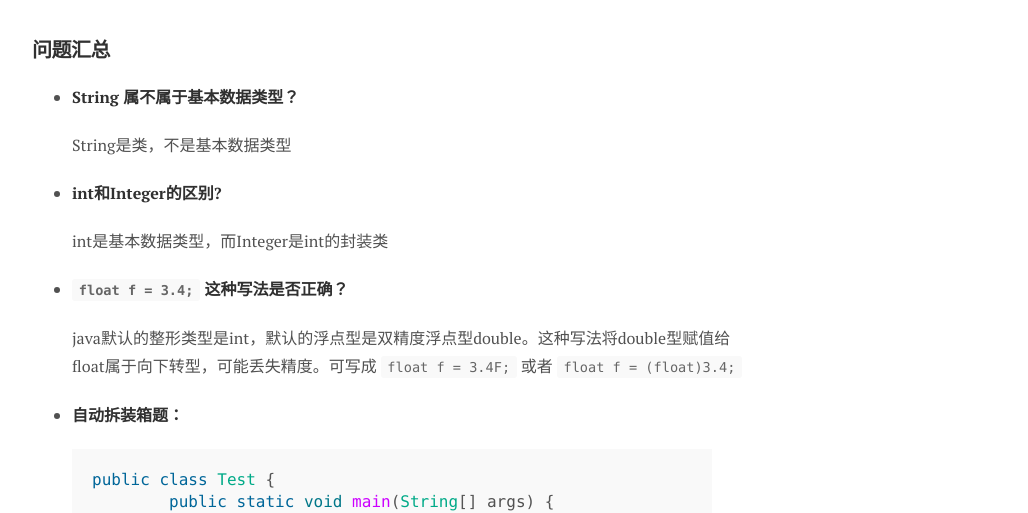
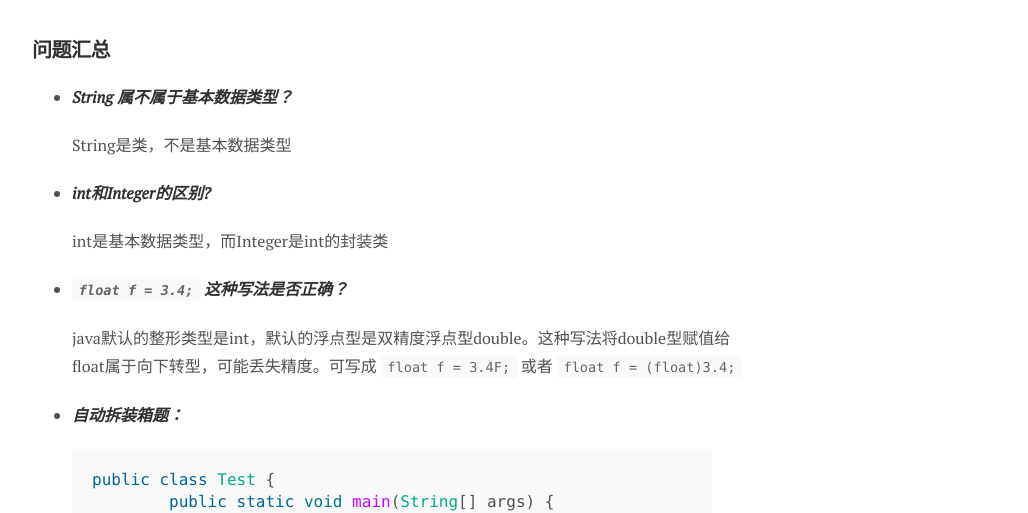
Before and after one commit to zsc1993916/zsc1993916.github.io, a Jekyll site: the page built from _posts/2016-10-31-java-data-type.md, in a window 1280 px wide and 900 px high, scrolled down 1013 px. Shown: the part 172-685 px from the top of the window, without its empty margins (248-1276 px from the left). Built offline with Jekyll 4.4.1, drawn with Linux system fonts in a browser that asks for light colours; nearby versions of some CDN libraries; comment, search, counter and statistics services are not loaded.

```diff
--- a/_posts/2016-10-31-java-data-type.md
+++ b/_posts/2016-10-31-java-data-type.md
@@ -44,19 +44,19 @@ Java 为每个原始类型提供了包装类型：
 
 ## 问题汇总
 
-- __String 属不属于基本数据类型？__
+- ___String 属不属于基本数据类型？___
 
 	String是类，不是基本数据类型
 
-- __int和Integer的区别?__
+- ___int和Integer的区别?___
 
 	int是基本数据类型，而Integer是int的封装类
 
-- __`float f = 3.4;` 这种写法是否正确？__
+- ___`float f = 3.4;` 这种写法是否正确？___
 
 	java默认的整形类型是int，默认的浮点型是双精度浮点型double。这种写法将double型赋值给float属于向下转型，可能丢失精度。可写成 `float f = 3.4F;` 或者 `float f = (float)3.4;`
 
-- __自动拆装箱题：__
+- ___自动拆装箱题：___
 {% highlight java %}
 public class Test {
 	public static void main(String[] args) {
```
